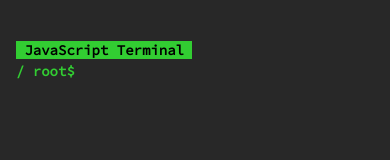
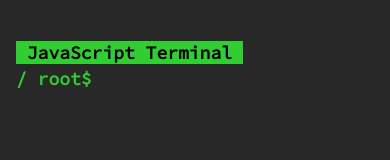
Before and after one commit to twoduck/nix.js, a website: page index.html in a window 390 px wide. Shown: the top 160 px of the page. Drawn offline with Linux system fonts and the light colour scheme.

Commit message:
Responsiveness: increased text size on mobile

```diff
--- a/css/style.css
+++ b/css/style.css
@@ -96,3 +96,9 @@
     -ms-transform: translateX(-50%);
     -webkit-transform: translateX(-50%);
 }
+
+@media (max-width: 543px) {
+    input, p {
+        font-size: 18px;
+    }
+}
--- a/index.html
+++ b/index.html
@@ -14,7 +14,7 @@
     <p id="output"></p>
     <div id="input-container">
         <span><p class="accent" id="input-prefix">/ root$&nbsp;</p></span>
-        <input autocapitalize="none" autocomplete="off" autocorrect="off" autofocus id="input-text" spellcheck="false" type="text">
+        <input autocapitalize="off" autocomplete="off" autocorrect="off" autofocus id="input-text" spellcheck="false" type="text">
     </div>
 </main>
 </body>
```
